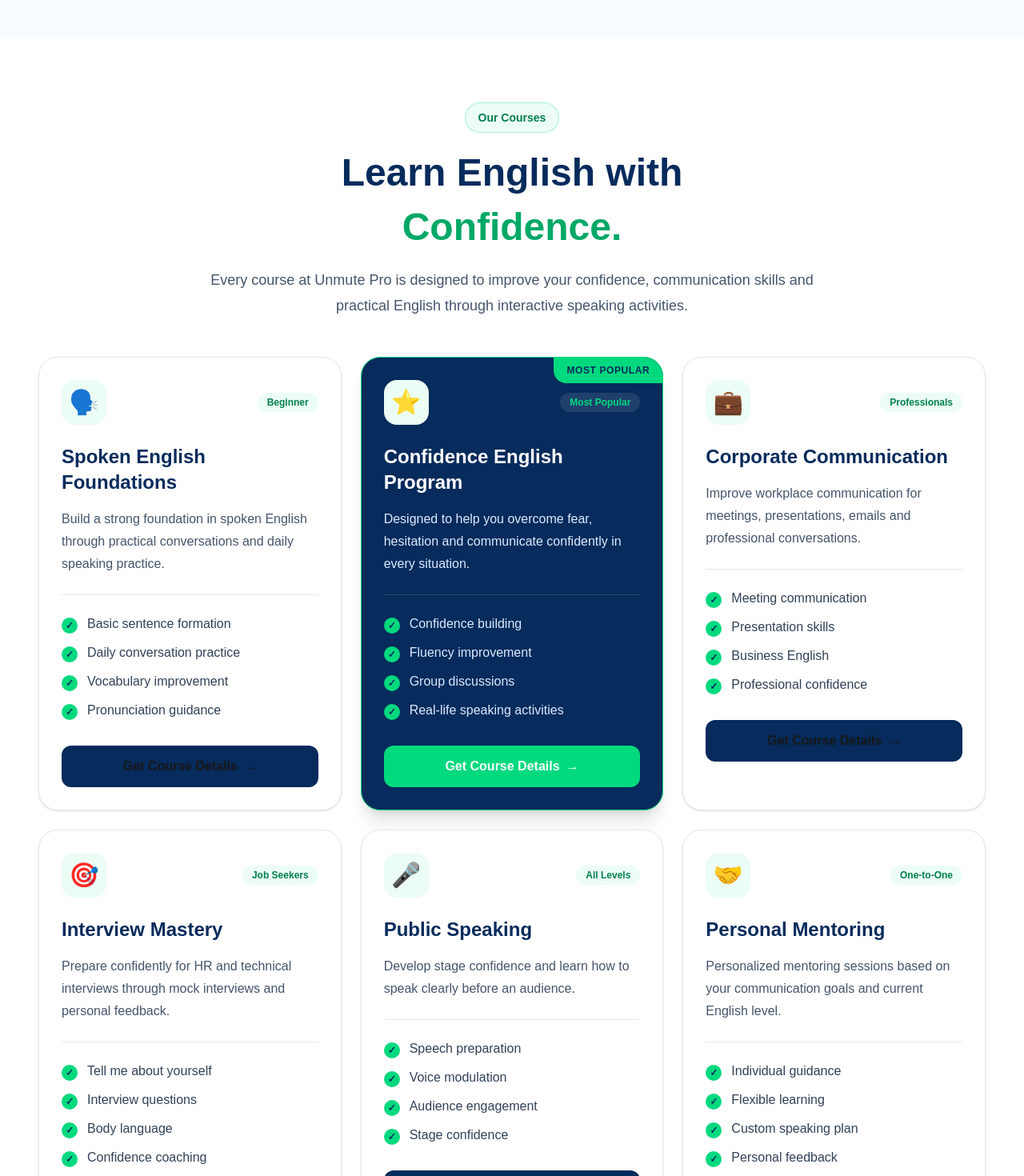
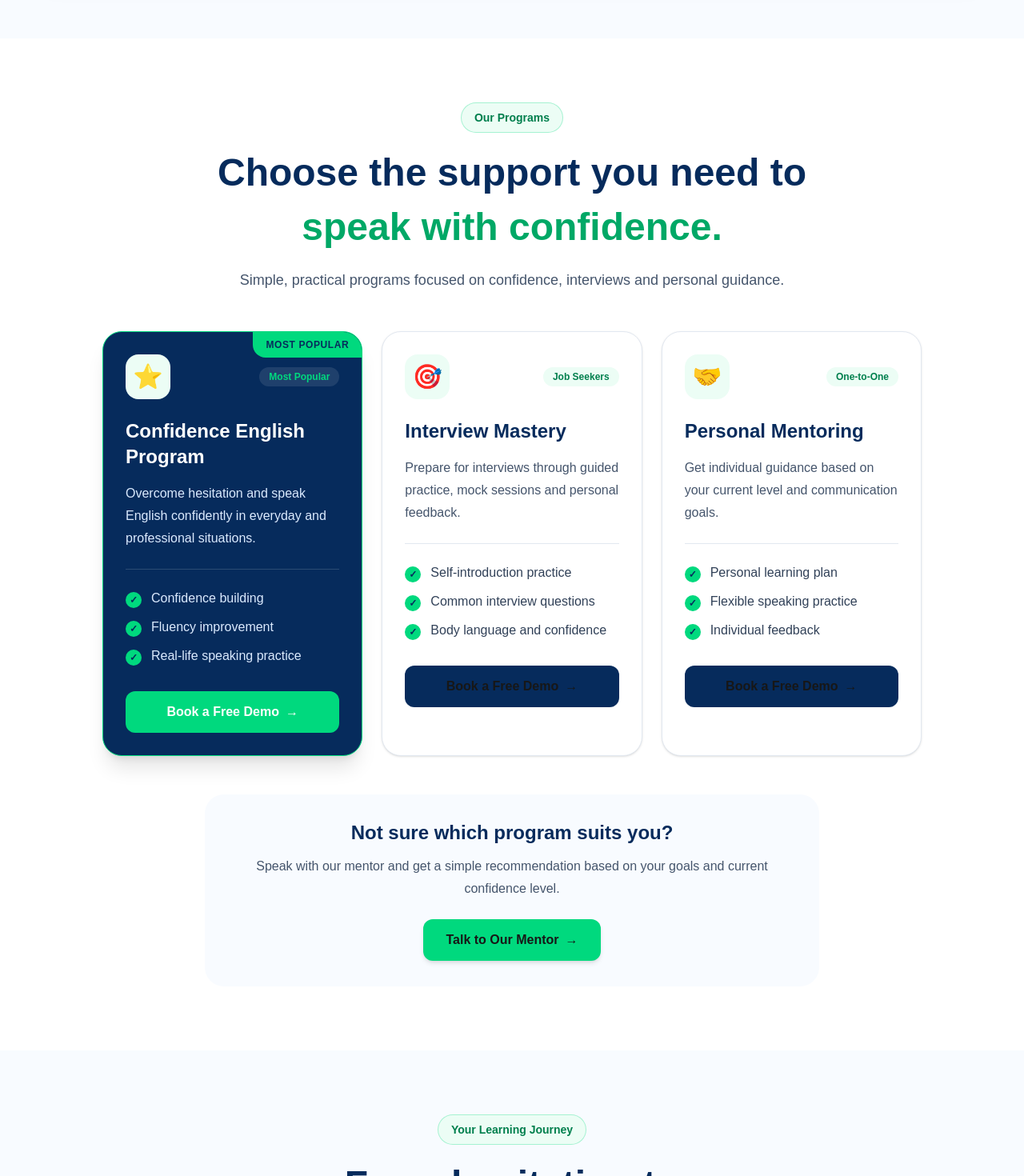
Before and after one commit to manibabue9/unmutepro, a Next.js app: page / in a window 1280 px wide. Shown: the part 2880-4350 px from the top of the page at 80% size. Built offline with nearby package versions, Linux system fonts and the light colour scheme.

Commit message:
Shorten course offerings

```diff
--- a/components/Courses.tsx
+++ b/components/Courses.tsx
@@ -1,71 +1,27 @@
 const courses = [
-  {
-    title: "Spoken English Foundations",
-    level: "Beginner",
-    icon: "🗣️",
-    description:
-      "Build a strong foundation in spoken English through practical conversations and daily speaking practice.",
-    features: [
-      "Basic sentence formation",
-      "Daily conversation practice",
-      "Vocabulary improvement",
-      "Pronunciation guidance",
-    ],
-    featured: false,
-  },
   {
     title: "Confidence English Program",
     level: "Most Popular",
     icon: "⭐",
     description:
-      "Designed to help you overcome fear, hesitation and communicate confidently in every situation.",
+      "Overcome hesitation and speak English confidently in everyday and professional situations.",
     features: [
       "Confidence building",
       "Fluency improvement",
-      "Group discussions",
-      "Real-life speaking activities",
+      "Real-life speaking practice",
     ],
     featured: true,
-  },
-  {
-    title: "Corporate Communication",
-    level: "Professionals",
-    icon: "💼",
-    description:
-      "Improve workplace communication for meetings, presentations, emails and professional conversations.",
-    features: [
-      "Meeting communication",
-      "Presentation skills",
-      "Business English",
-      "Professional confidence",
-    ],
-    featured: false,
   },
   {
     title: "Interview Mastery",
     level: "Job Seekers",
     icon: "🎯",
     description:
-      "Prepare confidently for HR and technical interviews through mock interviews and personal feedback.",
+      "Prepare for interviews through guided practice, mock sessions and personal feedback.",
     features: [
-      "Tell me about yourself",
-      "Interview questions",
-      "Body language",
-      "Confidence coaching",
-    ],
-    featured: false,
-  },
-  {
-    title: "Public Speaking",
-    level: "All Levels",
-    icon: "🎤",
-    description:
-      "Develop stage confidence and learn how to speak clearly before an audience.",
-    features: [
-      "Speech preparation",
-      "Voice modulation",
-      "Audience engagement",
-      "Stage confidence",
+      "Self-introduction practice",
+      "Common interview questions",
+      "Body language and confidence",
     ],
     featured: false,
   },
@@ -74,12 +30,11 @@ const courses = [
     level: "One-to-One",
     icon: "🤝",
     description:
-      "Personalized mentoring sessions based on your communication goals and current English level.",
+      "Get individual guidance based on your current level and communication goals.",
     features: [
-      "Individual guidance",
-      "Flexible learning",
-      "Custom speaking plan",
-      "Personal feedback",
+      "Personal learning plan",
+      "Flexible speaking practice",
+      "Individual feedback",
     ],
     featured: false,
   },
@@ -92,36 +47,24 @@ export default function Courses() {
       className="scroll-mt-32 bg-white px-5 py-16 sm:px-8 sm:py-20 lg:px-12"
     >
       <div className="mx-auto max-w-7xl">
-
-        {/* Heading */}
-
         <div className="mx-auto max-w-3xl text-center">
-
           <span className="inline-flex rounded-full border border-[#00D97E]/30 bg-[#ECFDF5] px-4 py-2 text-sm font-bold text-[#007F4D]">
-            Our Courses
+            Our Programs
           </span>
 
           <h2 className="mt-5 text-3xl font-extrabold leading-tight text-[#062B5C] sm:text-4xl lg:text-5xl">
-            Learn English with
-            <span className="mt-2 block text-[#00A866]">
-              Confidence.
-            </span>
+            Choose the support you need to
+            <span className="mt-2 block text-[#00A866]">speak with confidence.</span>
           </h2>
 
           <p className="mt-5 text-base leading-8 text-slate-600 sm:text-lg">
-            Every course at Unmute Pro is designed to improve your confidence,
-            communication skills and practical English through interactive
-            speaking activities.
+            Simple, practical programs focused on confidence, interviews and
+            personal guidance.
           </p>
-
         </div>
 
-        {/* Cards */}
-
-        <div className="mt-12 grid gap-6 md:grid-cols-2 xl:grid-cols-3">
-
+        <div className="mx-auto mt-12 grid max-w-5xl gap-6 md:grid-cols-3">
           {courses.map((course) => (
-
             <article
               key={course.title}
               className={`relative overflow-hidden rounded-3xl border p-7 transition duration-300 hover:-translate-y-2 hover:shadow-xl ${
@@ -130,17 +73,13 @@ export default function Courses() {
                   : "border-slate-200 bg-white shadow-sm"
               }`}
             >
-
               {course.featured && (
-
                 <div className="absolute right-0 top-0 rounded-bl-2xl bg-[#00D97E] px-4 py-2 text-xs font-bold uppercase tracking-wider text-[#062B5C]">
                   Most Popular
                 </div>
-
               )}
 
               <div className="flex items-center justify-between">
-
                 <div className="flex h-14 w-14 items-center justify-center rounded-2xl bg-[#ECFDF5] text-3xl">
                   {course.icon}
                 </div>
@@ -154,14 +93,11 @@ export default function Courses() {
                 >
                   {course.level}
                 </span>
-
               </div>
 
               <h3
                 className={`mt-6 text-2xl font-bold ${
-                  course.featured
-                    ? "text-white"
-                    : "text-[#062B5C]"
+                  course.featured ? "text-white" : "text-[#062B5C]"
                 }`}
               >
                 {course.title}
@@ -169,9 +105,7 @@ export default function Courses() {
 
               <p
                 className={`mt-4 leading-7 ${
-                  course.featured
-                    ? "text-blue-100"
-                    : "text-slate-600"
+                  course.featured ? "text-blue-100" : "text-slate-600"
                 }`}
               >
                 {course.description}
@@ -179,35 +113,24 @@ export default function Courses() {
 
               <div
                 className={`my-6 h-px ${
-                  course.featured
-                    ? "bg-white/15"
-                    : "bg-slate-200"
+                  course.featured ? "bg-white/15" : "bg-slate-200"
                 }`}
               />
 
               <ul className="space-y-3">
-
                 {course.features.map((feature) => (
-
                   <li
                     key={feature}
                     className={`flex items-start gap-3 ${
-                      course.featured
-                        ? "text-blue-100"
-                        : "text-slate-700"
+                      course.featured ? "text-blue-100" : "text-slate-700"
                     }`}
                   >
-
-                    <span className="mt-1 flex h-5 w-5 items-center justify-center rounded-full bg-[#00D97E] text-xs font-bold text-[#062B5C]">
+                    <span className="mt-1 flex h-5 w-5 shrink-0 items-center justify-center rounded-full bg-[#00D97E] text-xs font-bold text-[#062B5C]">
                       ✓
                     </span>
-
                     {feature}
-
                   </li>
-
                 ))}
-
               </ul>
 
               <a
@@ -218,40 +141,29 @@ export default function Courses() {
                     : "bg-[#062B5C] text-white hover:bg-[#0A4B8C]"
                 }`}
               >
-                Get Course Details
-                <span className="ml-2">→</span>
+                Book a Free Demo
+                <span className="ml-2" aria-hidden="true">→</span>
               </a>
-
             </article>
-
           ))}
-
         </div>
 
-        {/* Bottom CTA */}
-
-        <div className="mt-14 rounded-3xl bg-[#F8FBFF] px-8 py-10 text-center">
-
-          <h3 className="text-3xl font-bold text-[#062B5C]">
-            Not sure which course is right for you?
+        <div className="mx-auto mt-12 max-w-3xl rounded-3xl bg-[#F8FBFF] px-7 py-8 text-center sm:px-10">
+          <h3 className="text-2xl font-bold text-[#062B5C]">
+            Not sure which program suits you?
           </h3>
-
-          <p className="mx-auto mt-4 max-w-2xl leading-8 text-slate-600">
-            Talk directly with our mentor to understand which course best suits
-            your current English level, career goals and communication needs.
-            We will guide you personally before you enroll.
+          <p className="mt-3 leading-7 text-slate-600">
+            Speak with our mentor and get a simple recommendation based on your
+            goals and current confidence level.
           </p>
-
           <a
             href="#contact"
-            className="mt-8 inline-flex items-center justify-center rounded-xl bg-[#00D97E] px-8 py-4 font-bold text-[#062B5C] shadow-lg transition duration-300 hover:-translate-y-1 hover:bg-[#00C970]"
+            className="mt-6 inline-flex items-center justify-center rounded-xl bg-[#00D97E] px-7 py-3.5 font-bold text-[#062B5C] shadow-md transition hover:-translate-y-1 hover:bg-[#00C970]"
           >
             Talk to Our Mentor
-            <span className="ml-2">→</span>
+            <span className="ml-2" aria-hidden="true">→</span>
           </a>
-
         </div>
-
       </div>
     </section>
   );
```
